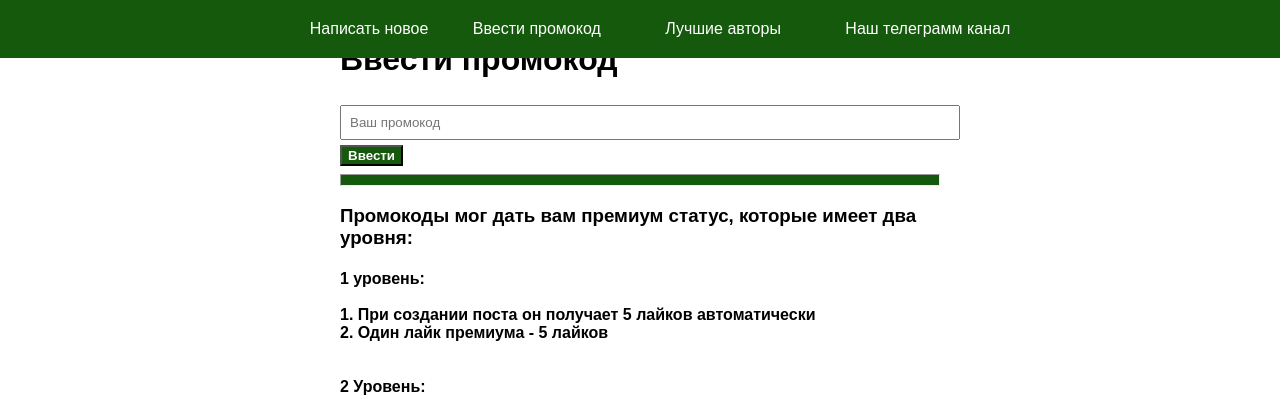
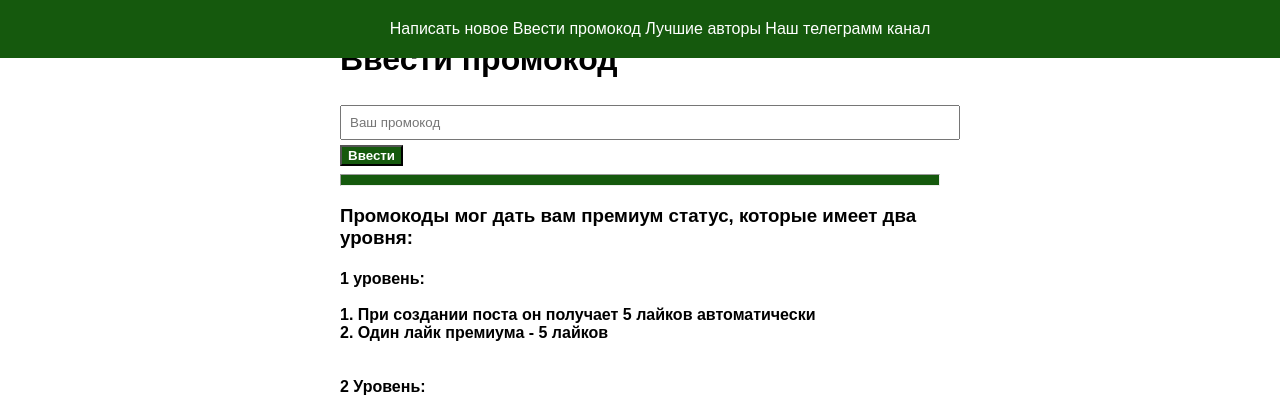
Before and after one commit to RobertAvdeenkov/project, a Python web app: template templates/promo.html in a window 1280 px wide. Shown: the top 412 px of the page. Run offline with Jinja, Linux system fonts and the light colour scheme; the template is opened without the code that fills it, so the values that code supplies are empty.

Commit message:
headers fix

```diff
--- a/templates/promo.html
+++ b/templates/promo.html
@@ -25,10 +25,10 @@
 </head>
 <body>
     <header>
-        <a href="/feedback" style="color: #ffffff; text-underline-offset: auto; text-decoration: none; padding: 20px;">Написать новое</a>
-        <a href="/promo" style="color: #ffffff; text-underline-offset: auto; text-decoration: none;padding: 20px;">Ввести промокод</a>
-        <a href="/tops" style="color: #ffffff; text-underline-offset: auto; text-decoration: none;padding: 40px;">Лучшие авторы</a>
-        <a href="https://t.me/+Al3PSSStlsM2ZmIy" style="color: #ffffff; text-underline-offset: auto; text-decoration: none;padding: 20px;">Наш телеграмм канал</a>
+        <a href="/feedback" style="color: #ffffff; text-underline-offset: auto; text-decoration: none;">Написать новое</a>
+        <a href="/promo" style="color: #ffffff; text-underline-offset: auto; text-decoration: none;">Ввести промокод</a>
+        <a href="/tops" style="color: #ffffff; text-underline-offset: auto; text-decoration: none;">Лучшие авторы</a>
+        <a href="https://t.me/+Al3PSSStlsM2ZmIy" style="color: #ffffff; text-underline-offset: auto; text-decoration: none;">Наш телеграмм канал</a>
     </header>
     <h1>Ввести промокод</h1>
     <form action="/enter" method="post">
```
